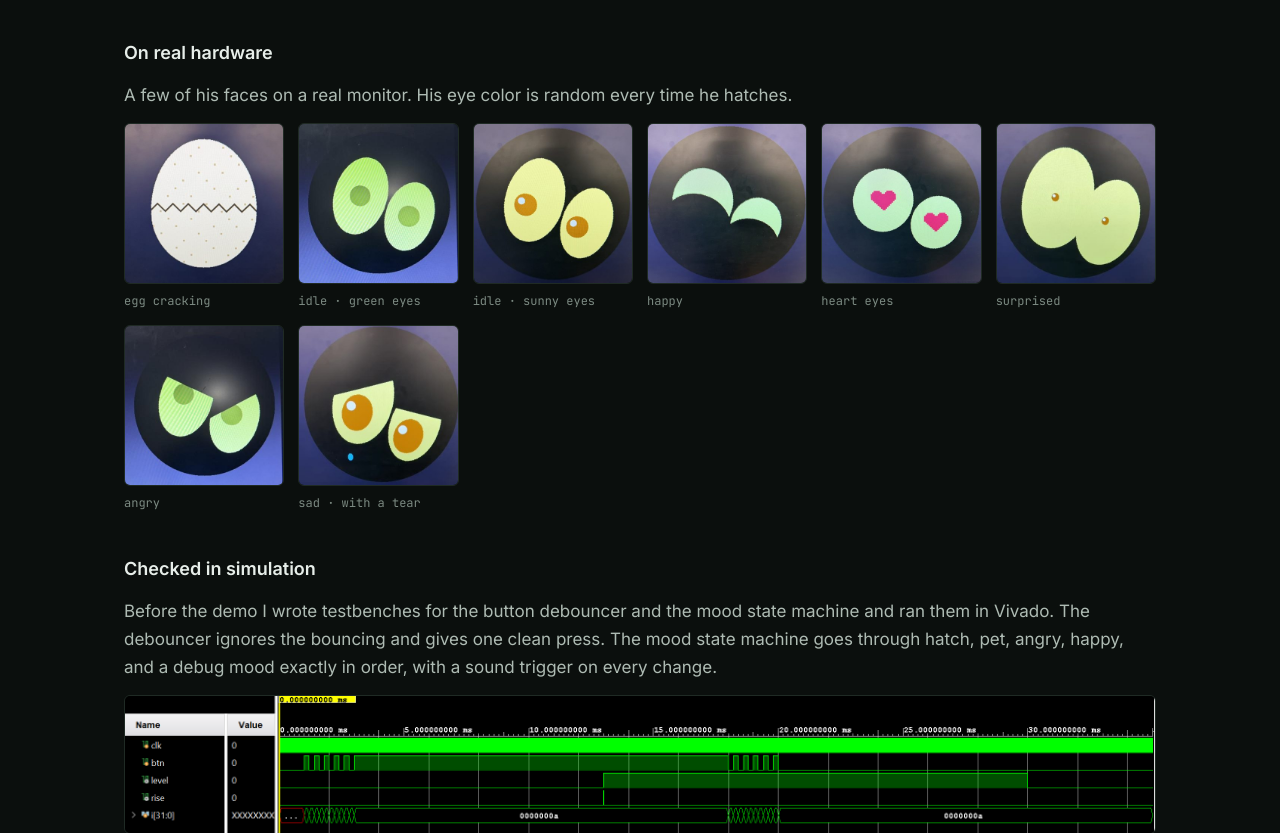
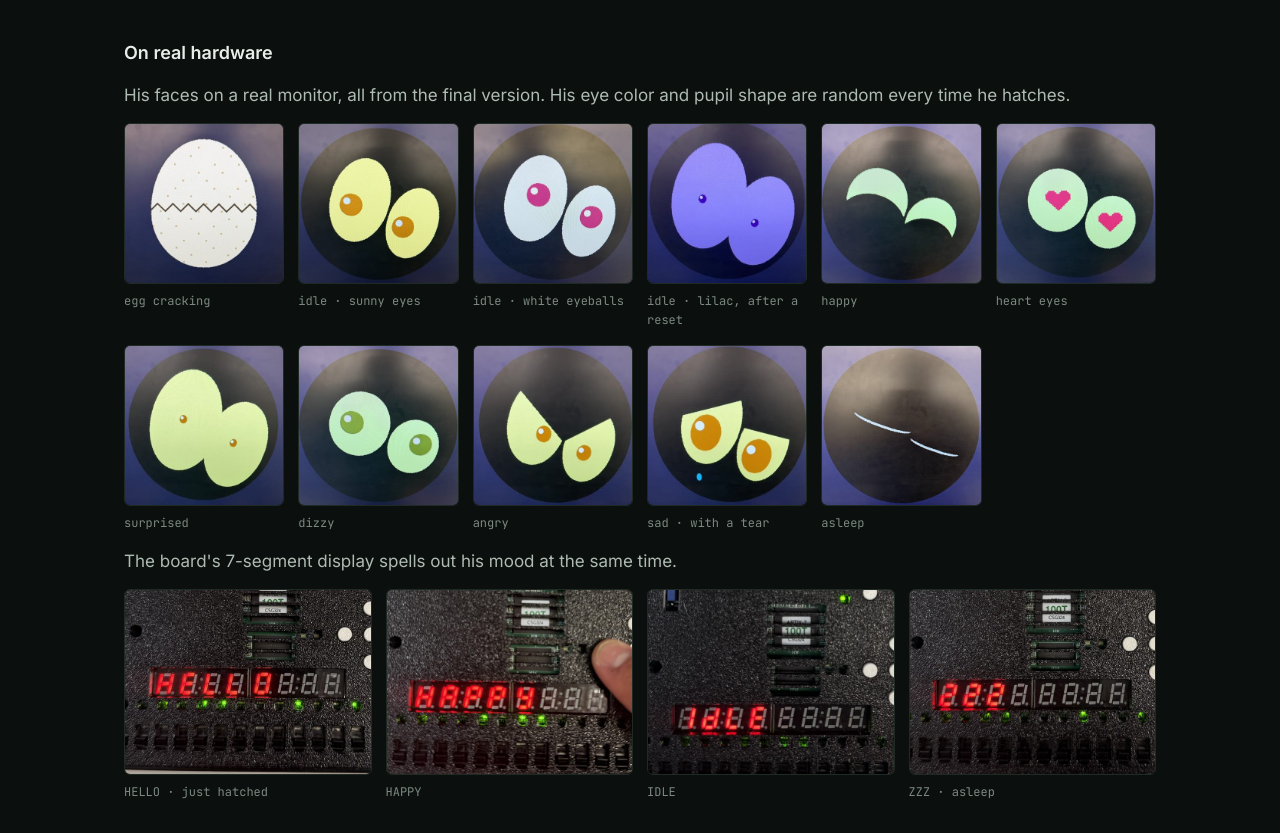
Before and after one commit to rorymreardon/rorymreardon.github.io, a plain HTML site: page blinkit.html in a window 1280 px wide. Shown: the part 2727-3560 px from the top of the page. Drawn offline with Linux system fonts and the light colour scheme.

Commit message:
Blinkit: gallery uses only final-version photos, add 7-segment mood shots
Co-Authored-By: Claude Opus 5.5 <noreply@anthropic.com>
Claude-Session: https://claude.ai/code/session_01AoxrJmMFh2Kk7FJvCvXJ6C

```diff
--- a/blinkit.html
+++ b/blinkit.html
@@ -62,16 +62,26 @@
   </div>
   <div style="display:flex;flex-direction:column;gap:14px;margin-top:40px">
     <h3>On real hardware</h3>
-    <p>A few of his faces on a real monitor. His eye color is random every time he hatches.</p>
+    <p>His faces on a real monitor, all from the final version. His eye color and pupil shape are random every time he hatches.</p>
     <div class="gallery sq">
       <figure><img src="assets/bk-egg-crack.jpg" alt="Speckled egg with a zig-zag crack across it"><figcaption>egg cracking</figcaption></figure>
-      <figure><img src="assets/bk-idle.jpg" alt="Idle Blinkit with green tilted oval eyes"><figcaption>idle · green eyes</figcaption></figure>
       <figure><img src="assets/bk-sunny.jpg" alt="Blinkit with yellow eyes and orange pupils"><figcaption>idle · sunny eyes</figcaption></figure>
+      <figure><img src="assets/bk-white-pink.jpg" alt="Blinkit with white eyeballs and pink pupils"><figcaption>idle · white eyeballs</figcaption></figure>
+      <figure><img src="assets/bk-lilac.jpg" alt="Blinkit with lilac eyes and pinhole pupils"><figcaption>idle · lilac, after a reset</figcaption></figure>
       <figure><img src="assets/bk-happy.jpg" alt="Happy Blinkit with curved crescent eyes"><figcaption>happy</figcaption></figure>
       <figure><img src="assets/bk-hearts.jpg" alt="Blinkit with pink heart pupils"><figcaption>heart eyes</figcaption></figure>
       <figure><img src="assets/bk-surprised.jpg" alt="Surprised Blinkit with wide eyes and tiny pupils"><figcaption>surprised</figcaption></figure>
-      <figure><img src="assets/bk-angry.jpg" alt="Angry Blinkit with a V-shaped furrow"><figcaption>angry</figcaption></figure>
+      <figure><img src="assets/bk-dizzy.jpg" alt="Dizzy Blinkit with round green eyes"><figcaption>dizzy</figcaption></figure>
+      <figure><img src="assets/bk-angry-final.jpg" alt="Angry Blinkit with eyes cut into a V"><figcaption>angry</figcaption></figure>
       <figure><img src="assets/bk-sad.jpg" alt="Sad Blinkit with drooping eyes and a tear"><figcaption>sad · with a tear</figcaption></figure>
+      <figure><img src="assets/bk-asleep.jpg" alt="Asleep Blinkit with thin closed eyelids"><figcaption>asleep</figcaption></figure>
+    </div>
+    <p>The board's 7-segment display spells out his mood at the same time.</p>
+    <div class="gallery" style="grid-template-columns:repeat(auto-fill,minmax(220px,1fr))">
+      <figure><img src="assets/bk-7seg-hello.jpg" alt="7-segment display reading HELLO"><figcaption>HELLO · just hatched</figcaption></figure>
+      <figure><img src="assets/bk-7seg-happy.jpg" alt="7-segment display reading HAPPY"><figcaption>HAPPY</figcaption></figure>
+      <figure><img src="assets/bk-7seg-idle.jpg" alt="7-segment display reading IDLE"><figcaption>IDLE</figcaption></figure>
+      <figure><img src="assets/bk-7seg-zzz.jpg" alt="7-segment display reading ZZZ"><figcaption>ZZZ · asleep</figcaption></figure>
     </div>
   </div>
   <div style="display:flex;flex-direction:column;gap:14px;margin-top:40px">
```
Also changed, not shown: assets/bk-7seg-happy.jpg (added), assets/bk-7seg-hello.jpg (added), assets/bk-7seg-idle.jpg (added), assets/bk-7seg-zzz.jpg (added), assets/bk-angry-final.jpg (added), assets/bk-angry.jpg (deleted), assets/bk-asleep.jpg (added), assets/bk-dizzy.jpg (added), assets/bk-idle.jpg (deleted), assets/bk-lilac.jpg (added), assets/bk-white-pink.jpg (added).
